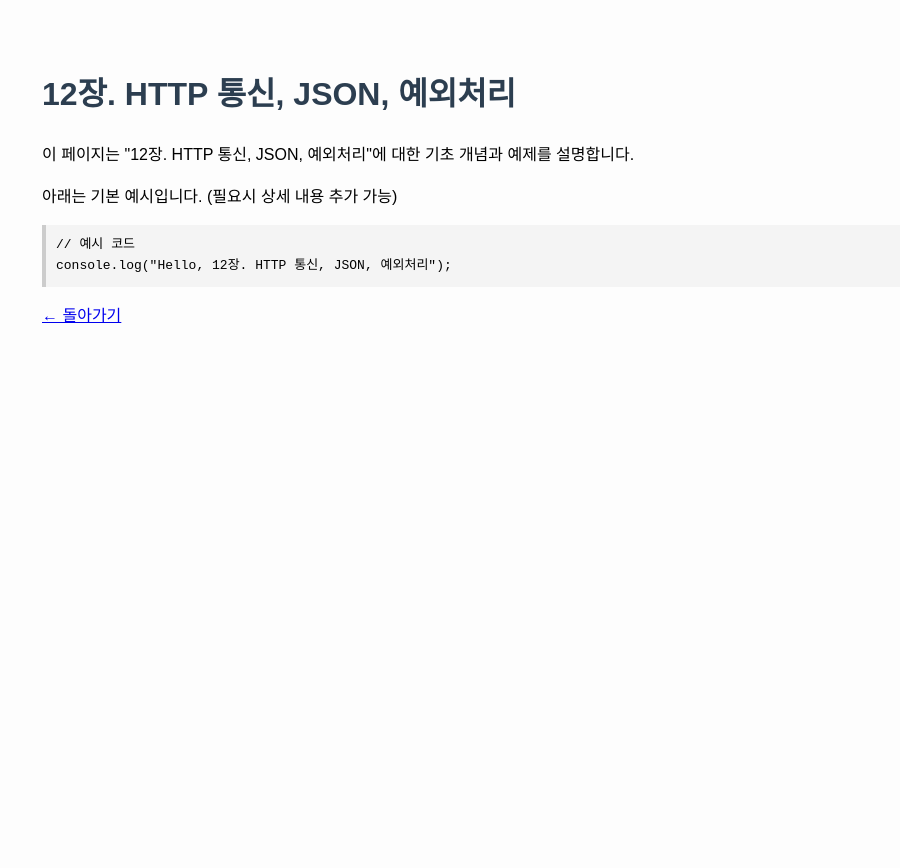
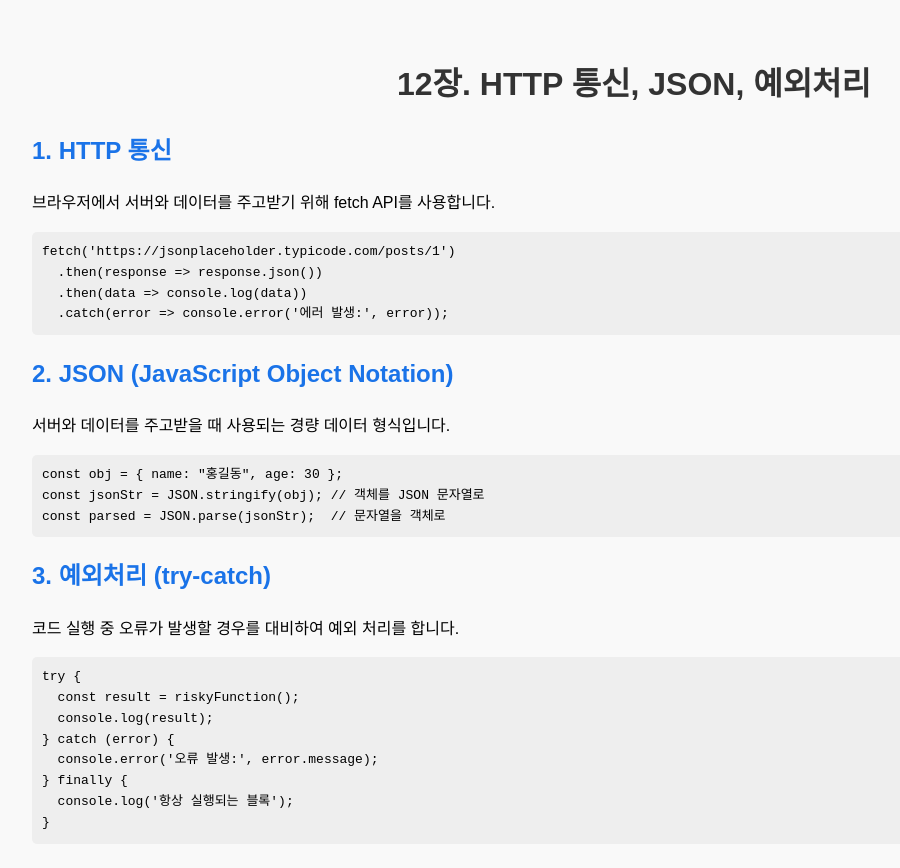
Before and after one commit to Jung-take-it/takeit_website, a plain HTML site: page 12_http_json_exception.html in a window 1280 px wide. Shown: the whole page, without its empty margins (6-906 px from the left). Before the commit the page ends 800 px from the top, so only its background shows below. Drawn offline with Linux system fonts and the light colour scheme.

Commit message:
Add files via upload

```diff
--- a/12_http_json_exception.html
+++ b/12_http_json_exception.html
@@ -3,36 +3,54 @@
 <head>
   <meta charset="UTF-8">
   <title>12장. HTTP 통신, JSON, 예외처리</title>
-
   <style>
     body {
       font-family: Arial, sans-serif;
-    background-color: #fdfdfd;
-    padding: 40px;
+      background-color: #f9f9f9;
+      padding: 30px;
       line-height: 1.6;
     }
-  h1, h2 {
-    color: #2c3e50;
+    h1 {
+      text-align: center;
+      color: #333;
+    }
+    h2 {
+      color: #1a73e8;
     }
     pre {
-    background: #f4f4f4;
+      background: #eee;
       padding: 10px;
-    border-left: 4px solid #ccc;
+      border-radius: 5px;
       overflow-x: auto;
     }
-  code {
-    font-family: monospace;
-  }
   </style>
-
 </head>
 <body>
   <h1>12장. HTTP 통신, JSON, 예외처리</h1>
-  <p>이 페이지는 "12장. HTTP 통신, JSON, 예외처리"에 대한 기초 개념과 예제를 설명합니다.</p>
-  <p>아래는 기본 예시입니다. (필요시 상세 내용 추가 가능)</p>
-  <pre><code>// 예시 코드
-console.log("Hello, 12장. HTTP 통신, JSON, 예외처리");
-</code></pre>
-  <p><a href="index.html">← 돌아가기</a></p>
+
+  <h2>1. HTTP 통신</h2>
+  <p>브라우저에서 서버와 데이터를 주고받기 위해 fetch API를 사용합니다.</p>
+  <pre><code>fetch('https://jsonplaceholder.typicode.com/posts/1')
+  .then(response => response.json())
+  .then(data => console.log(data))
+  .catch(error => console.error('에러 발생:', error));</code></pre>
+
+  <h2>2. JSON (JavaScript Object Notation)</h2>
+  <p>서버와 데이터를 주고받을 때 사용되는 경량 데이터 형식입니다.</p>
+  <pre><code>const obj = { name: "홍길동", age: 30 };
+const jsonStr = JSON.stringify(obj); // 객체를 JSON 문자열로
+const parsed = JSON.parse(jsonStr);  // 문자열을 객체로</code></pre>
+
+  <h2>3. 예외처리 (try-catch)</h2>
+  <p>코드 실행 중 오류가 발생할 경우를 대비하여 예외 처리를 합니다.</p>
+  <pre><code>try {
+  const result = riskyFunction();
+  console.log(result);
+} catch (error) {
+  console.error('오류 발생:', error.message);
+} finally {
+  console.log('항상 실행되는 블록');
+}</code></pre>
+
 </body>
 </html>
```
Lines whose indentation alone changed are shown as unchanged.
